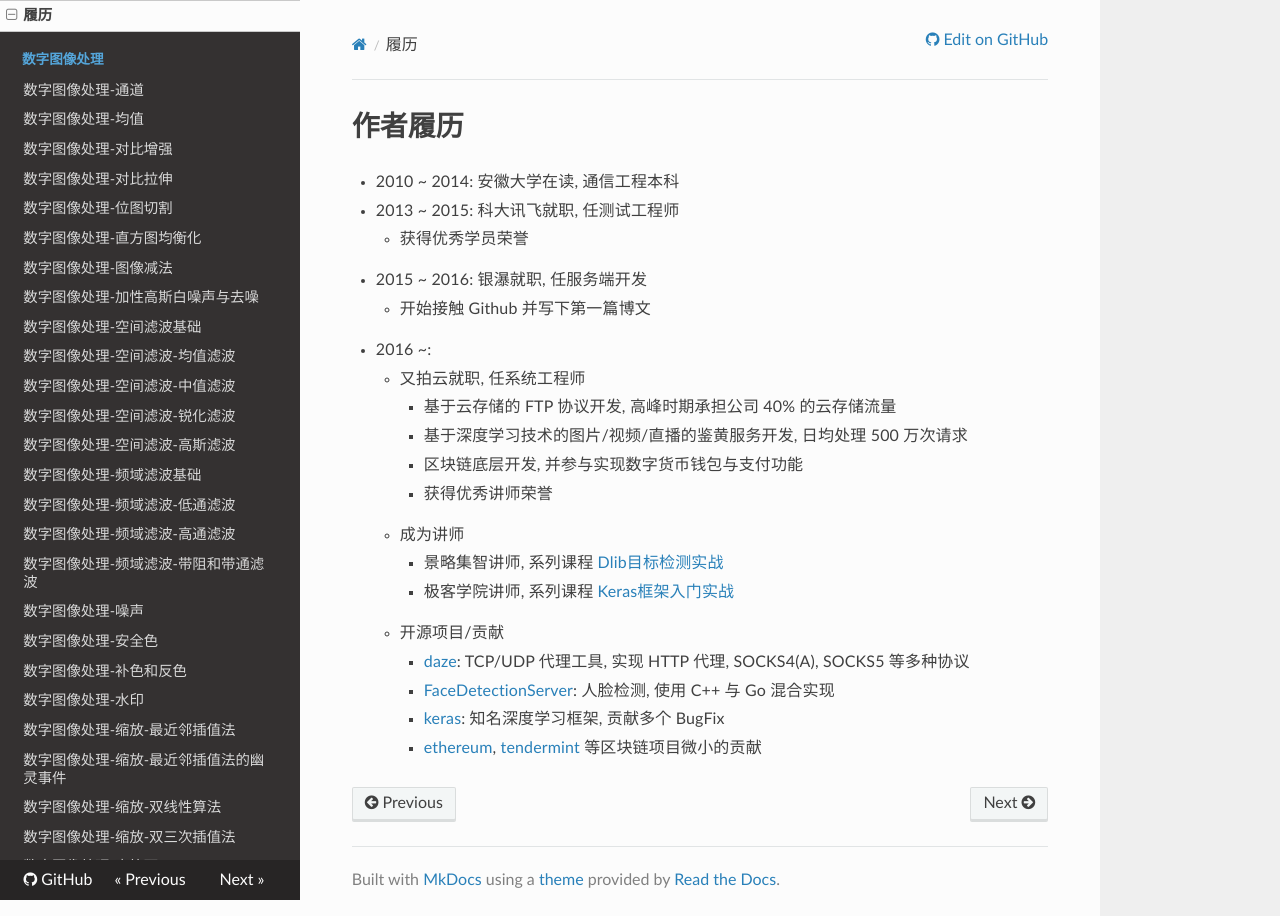
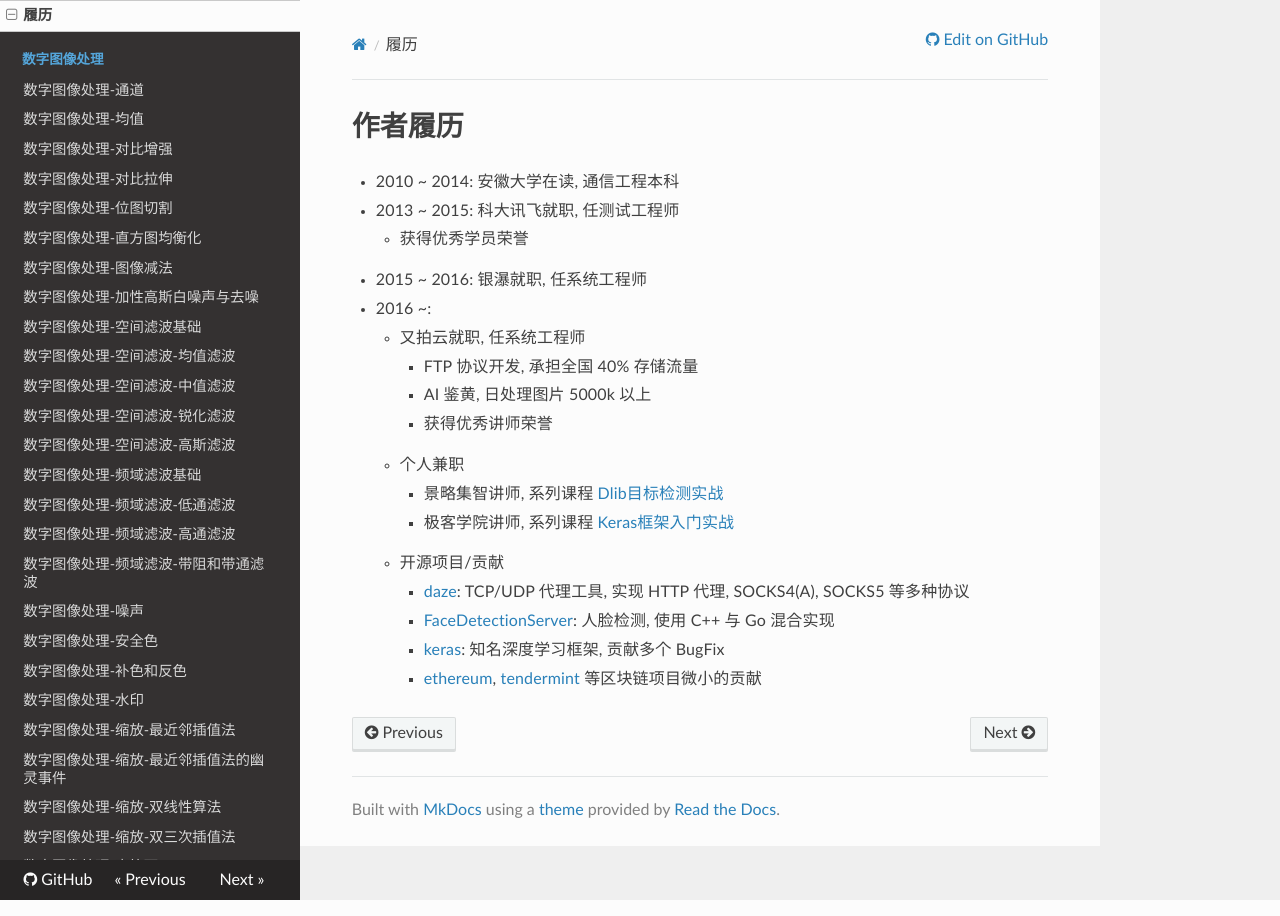
Before and after one commit to mohanson/accu, an MkDocs documentation site: the page built from docs/content/resume.md, in a window 1280 px wide. Built offline with MkDocs 1.6.1, drawn with Linux system fonts in a browser that asks for light colours; nearby versions of some CDN libraries.

Commit message:
Update resume

```diff
--- a/docs/content/resume.md
+++ b/docs/content/resume.md
@@ -3,15 +3,13 @@
 - 2010 ~ 2014: 安徽大学在读, 通信工程本科
 - 2013 ~ 2015: 科大讯飞就职, 任测试工程师
 	- 获得优秀学员荣誉
-- 2015 ~ 2016: 银瀑就职, 任服务端开发
-	- 开始接触 Github 并写下第一篇博文
+- 2015 ~ 2016: 银瀑就职, 任系统工程师
 - 2016 ~:
 	- 又拍云就职, 任系统工程师
-		- 基于云存储的 FTP 协议开发, 高峰时期承担公司 40% 的云存储流量
-		- 基于深度学习技术的图片/视频/直播的鉴黄服务开发, 日均处理 500 万次请求
-		- 区块链底层开发, 并参与实现数字货币钱包与支付功能
+		- FTP 协议开发, 承担全国 40% 存储流量
+		- AI 鉴黄, 日处理图片 5000k 以上
 		- 获得优秀讲师荣誉
-	- 成为讲师
+	- 个人兼职
 		- 景略集智讲师, 系列课程 [Dlib目标检测实战](https://jizhi.im/course/dlib)
 		- 极客学院讲师, 系列课程 [Keras框架入门实战](https://www.jikexueyuan.com/zhiye/course/135.html?type=50)
 	- 开源项目/贡献
```
